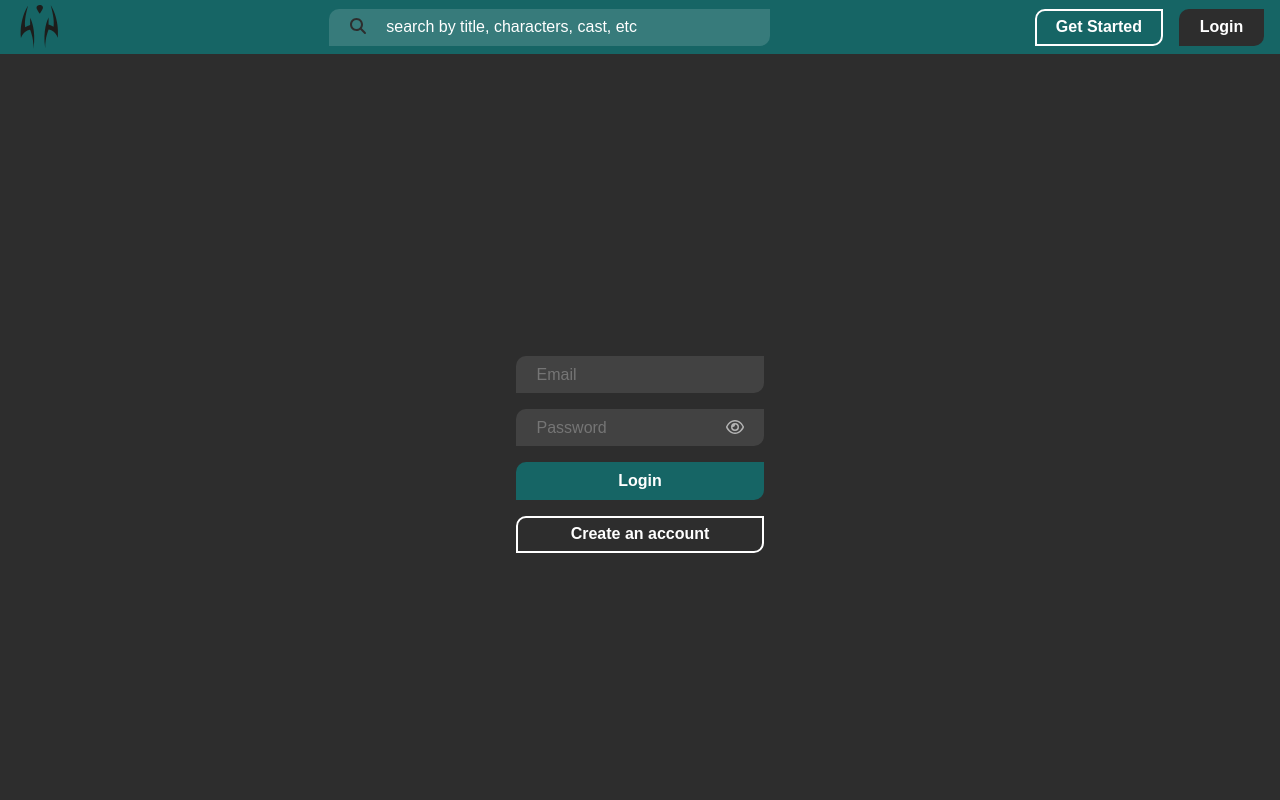
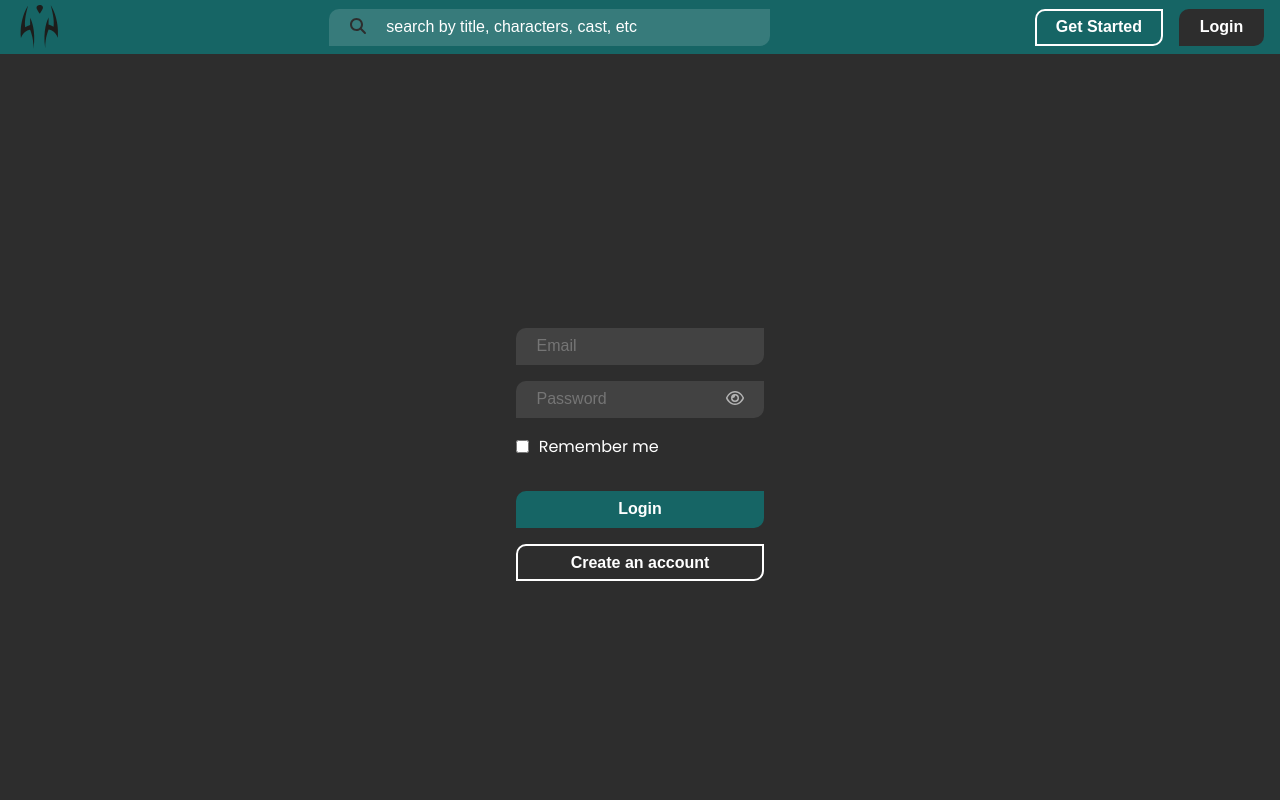
Before and after one commit to iHarryD/anime-flix, a React (Create React App) app: page /login in a window 1280 px wide. Shown: the top 800 px of the page. Built offline with nearby package versions, Linux system fonts and the light colour scheme.

Commit message:
feat: added remember login feature

```diff
--- a/src/components/styled/LoginPageComponents.styled.js
+++ b/src/components/styled/LoginPageComponents.styled.js
@@ -18,3 +18,15 @@ export const PasswordInputContainer = styled.div`
     right: var(--INPUT-PADDING-X);
   }
 `;
+
+export const InputButtonContainer = styled.div`
+  display: flex;
+  flex-direction: column;
+  gap: 2rem;
+`;
+
+export const RememberLoginContainer = styled.div`
+  align-items: center;
+  display: flex;
+  gap: 10px;
+`;
--- a/src/contexts/authContext.jsx
+++ b/src/contexts/authContext.jsx
@@ -10,26 +10,32 @@ const AuthContext = createContext();
 
 export function AuthProvider({ children }) {
   const [userData, setUserData] = useState(defaultValues);
+  const [toRemember, setToRemember] = useState(false);
 
   useEffect(() => {
+    const toSaveIn = toRemember ? localStorage : sessionStorage;
     if (userData.token !== null || userData.firstName !== null) {
-      localStorage.setItem("firstName", userData.firstName);
-      localStorage.setItem("token", userData.token);
+      toSaveIn.setItem("firstName", userData.firstName);
+      toSaveIn.setItem("token", userData.token);
       axios.defaults.headers.common["authorization"] = userData.token;
     } else {
       localStorage.removeItem("firstName");
       localStorage.removeItem("token");
+      sessionStorage.removeItem("firstName");
+      sessionStorage.removeItem("token");
       axios.defaults.headers.common["authorization"] = false;
     }
   }, [userData]);
 
   function logout(callback = null) {
-    userData(defaultValues);
+    setUserData({ firstName: null, token: null });
     if (callback) callback();
   }
 
   return (
-    <AuthContext.Provider value={{ userData, setUserData, logout }}>
+    <AuthContext.Provider
+      value={{ userData, setUserData, setToRemember, logout }}
+    >
       {children}
     </AuthContext.Provider>
   );
--- a/src/pages/loginPage/LoginPage.tsx
+++ b/src/pages/loginPage/LoginPage.tsx
@@ -4,8 +4,10 @@ import { useRef, useState } from "react";
 import ButtonSpinner from "../../components/buttonSpinner/ButtonSpinner";
 import { To, useLocation, useNavigate } from "react-router-dom";
 import {
+  InputButtonContainer,
   LoginBoxContainer,
   PasswordInputContainer,
+  RememberLoginContainer,
 } from "../../components/styled/LoginPageComponents.styled";
 import {
   IconOnlyButton,
@@ -22,7 +24,7 @@ export default function LoginPage() {
   const [isLoading, setIsLoading] = useState<boolean>(false);
   const emailInputRef = useRef<HTMLInputElement | null>(null);
   const passwordInputRef = useRef<HTMLInputElement | null>(null);
-  const { setUserData } = useAuth();
+  const { setUserData, setToRemember } = useAuth();
   const navigate = useNavigate();
   const location = useLocation();
 
@@ -41,6 +43,7 @@ export default function LoginPage() {
   return (
     <MainForAuthPages>
       <LoginBoxContainer>
+        <InputButtonContainer>
           <div className="--verticle-flex --has-gap">
             <InputWithBackground
               ref={emailInputRef}
@@ -60,6 +63,17 @@ export default function LoginPage() {
                 <FontAwesomeIcon icon={faEye} />
               </IconOnlyButton>
             </PasswordInputContainer>
+            <RememberLoginContainer>
+              <input
+                type="checkbox"
+                id="remember-login"
+                name="remember-login"
+                onChange={(e) => setToRemember(e.target.checked)}
+              />
+              <label htmlFor="remember-login">Remember me</label>
+            </RememberLoginContainer>
+          </div>
+          <div className="--verticle-flex --has-gap">
             <PrimaryButton
               onClick={() =>
                 handleLogin(() => {
@@ -88,6 +102,7 @@ export default function LoginPage() {
               Create an account
             </SecondaryButton>
           </div>
+        </InputButtonContainer>
       </LoginBoxContainer>
     </MainForAuthPages>
   );
```
Lines whose indentation alone changed are shown as unchanged.
